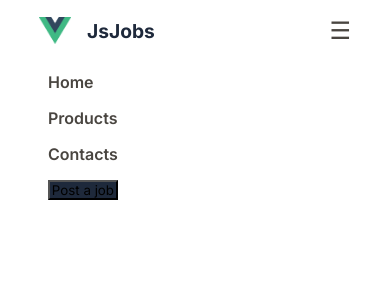
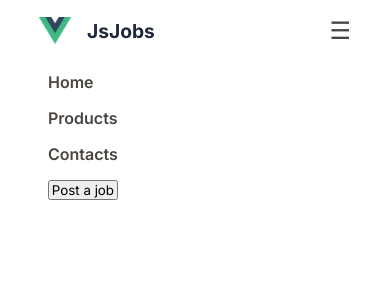
Before and after one commit to MiolaTomas/JobPortal, a Vue app: page / in a window 390 px wide. Shown: the top 300 px of the page. Built offline with nearby package versions, Linux system fonts and the light colour scheme.

Commit message:
add background color to navbar in order to fix overposition with main content div

```diff
--- a/src/components/Header.vue
+++ b/src/components/Header.vue
@@ -39,6 +39,7 @@ function toggleMenu() {
     position: fixed;
     top: 0;
     left: 0;
+    background-color: white;
 }
 
 .navbar {
@@ -137,8 +138,6 @@ function toggleMenu() {
         /* show when active */
     }
 
-    .nav-links button {
-        background-color: var(--main-black);
-    }
+    .nav-links button {}
 }
 </style>
```
